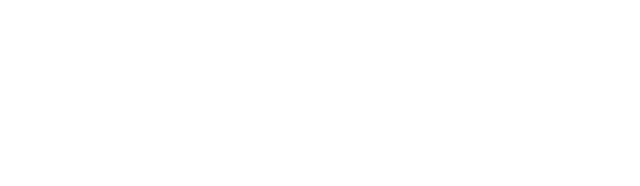
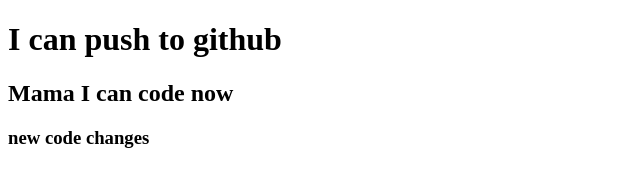
Before and after one commit to maruf908548/my-first-repo, a plain HTML site: page index.html in a window 1280 px wide. Shown: the whole page, without its empty margins (0-640 px from the left). Drawn offline with Linux system fonts and the light colour scheme.

Commit message:
added header

```diff
--- a/index.html
+++ b/index.html
@@ -5,5 +5,9 @@
     <meta name="viewport" content="width=device-width, initial-scale=1.0" />
     <title>My first github repo</title>
   </head>
-  <body></body>
+  <body>
+    <h1>I can push to github</h1>
+    <h2>Mama I can code now</h2>
+    <h3>new code changes</h3>
+  </body>
 </html>
```
